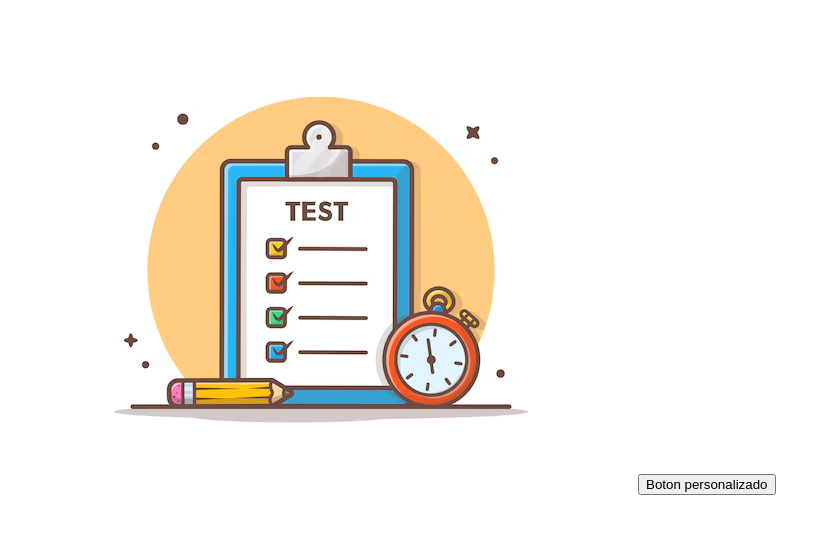
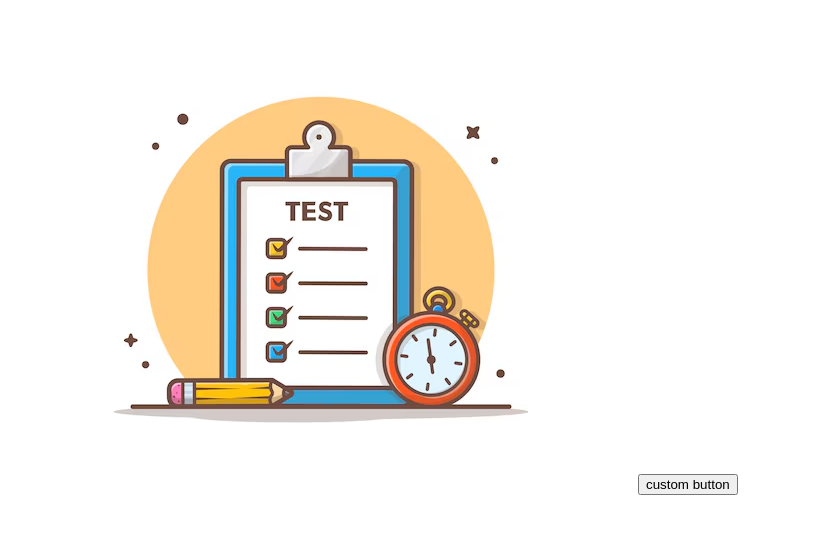
Before and after one commit to ownerng/Parcial-11-10-24, a plain HTML site: page index.html in a window 1280 px wide. Shown: the part 61-594 px from the top of the page, without its empty margins (0-831 px from the left). Drawn offline with Linux system fonts and the light colour scheme.

Commit message:
hotfixes

```diff
--- a/index.html
+++ b/index.html
@@ -5,10 +5,11 @@
     <meta name="viewport" content="width=device-width, initial-scale=1.0">
     <title>Titulo de la pagina</title>
     <link rel="stylesheet" href="styles/styles.css">
+
 </head>
 <body>
     <h1>Titulo del parcial</h1>
     <img src="images/image.png" alt="imagen">
-    <button>Boton personalizado</button>
+    <button>custom button</button>
 </body>
 </html>
```
